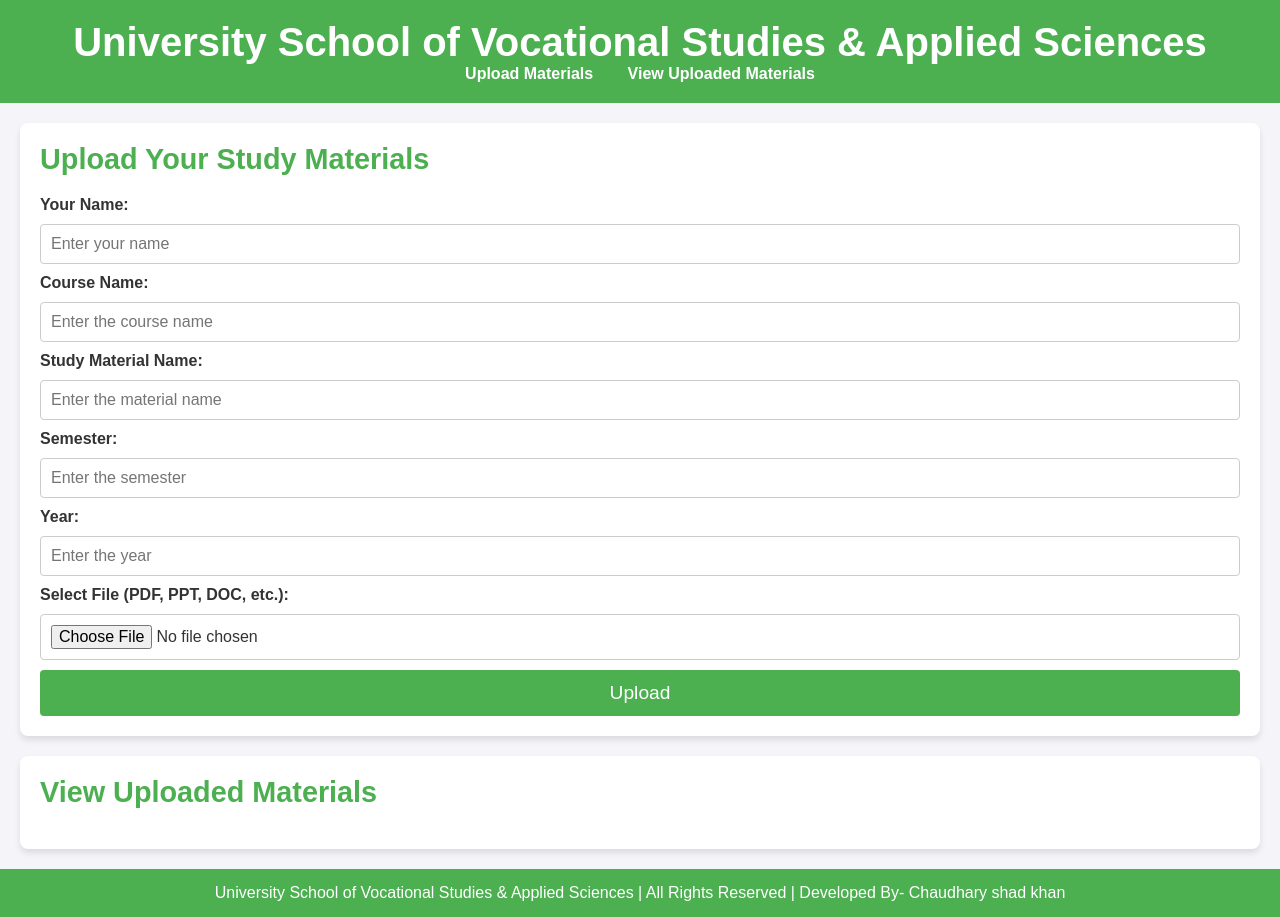
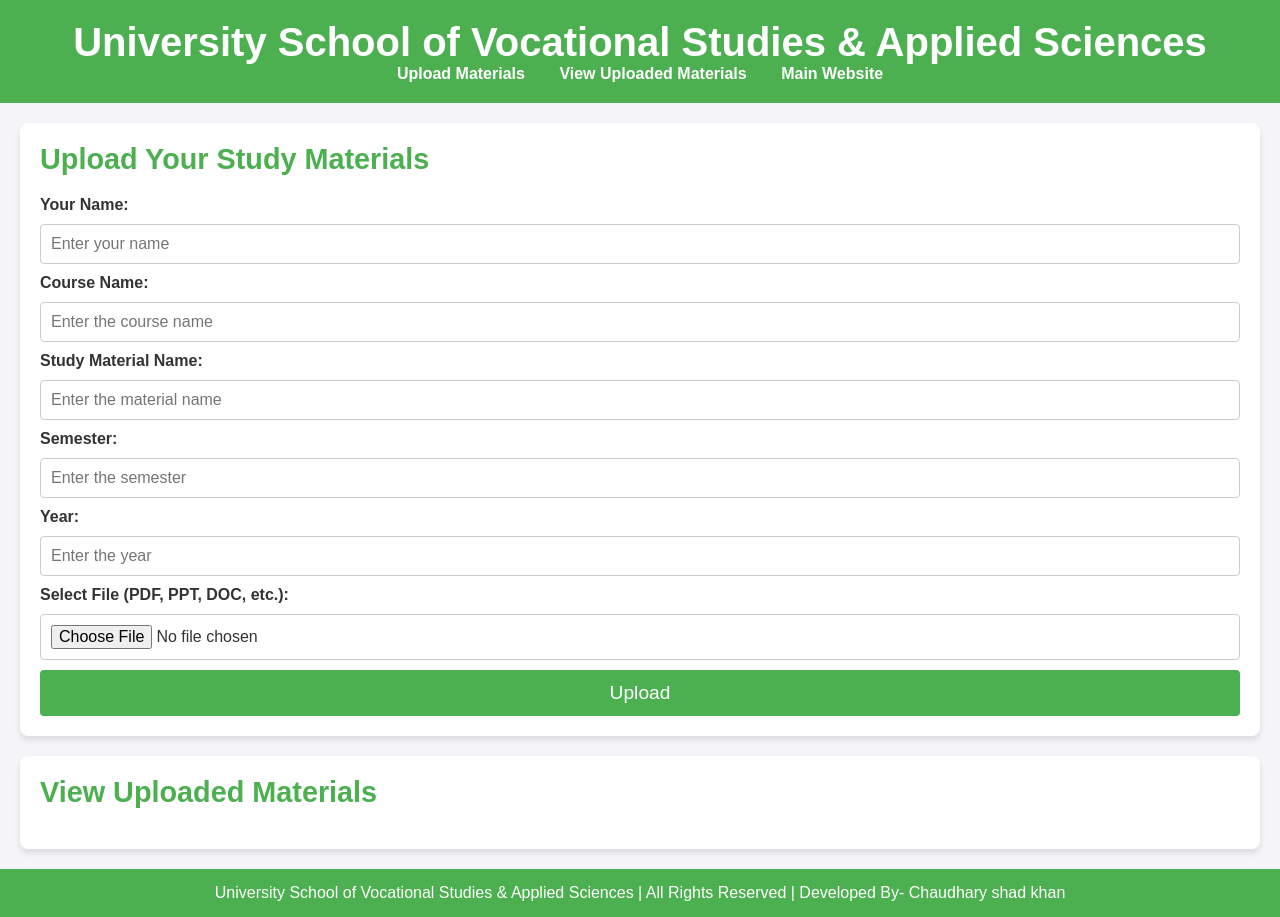
Before and after one commit to chaudharyshadkhan/University-School-of-Vocational-Studies-Applied-Sciences, a plain HTML site: page index.html in a window 1280 px wide. Drawn offline with Linux system fonts and the light colour scheme.

Commit message:
Update index.html
Signed-off-by: chaudhary shad khan <chaudharyshadkhanphysics@gmail.com>

```diff
--- a/index.html
+++ b/index.html
@@ -155,6 +155,7 @@
                 <ul>
                     <li><a href="#upload">Upload Materials</a></li>
                     <li><a href="#view">View Uploaded Materials</a></li>
+                    <li><a href=" https://chaudharyshadkhan.github.io/mywebsite/">Main Website</a></li>
                 </ul>
             </nav>
         </div>
```
